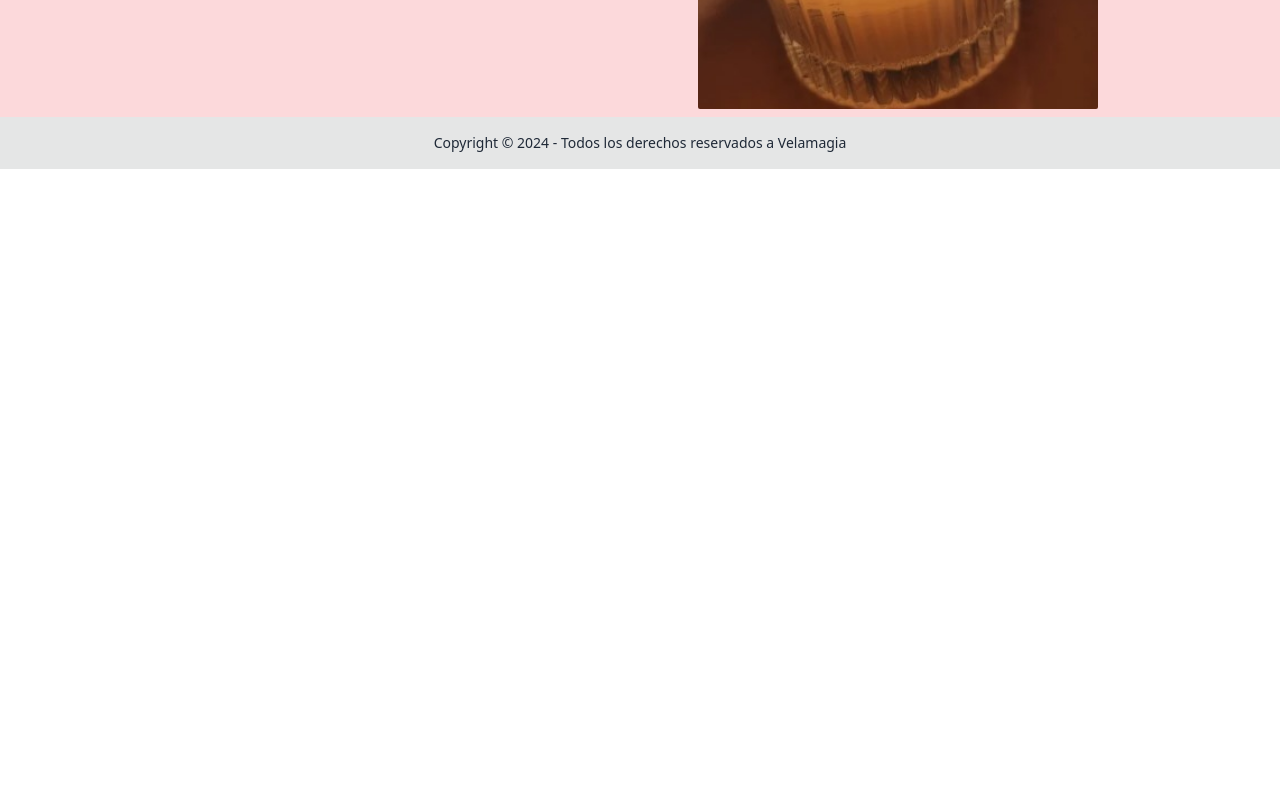
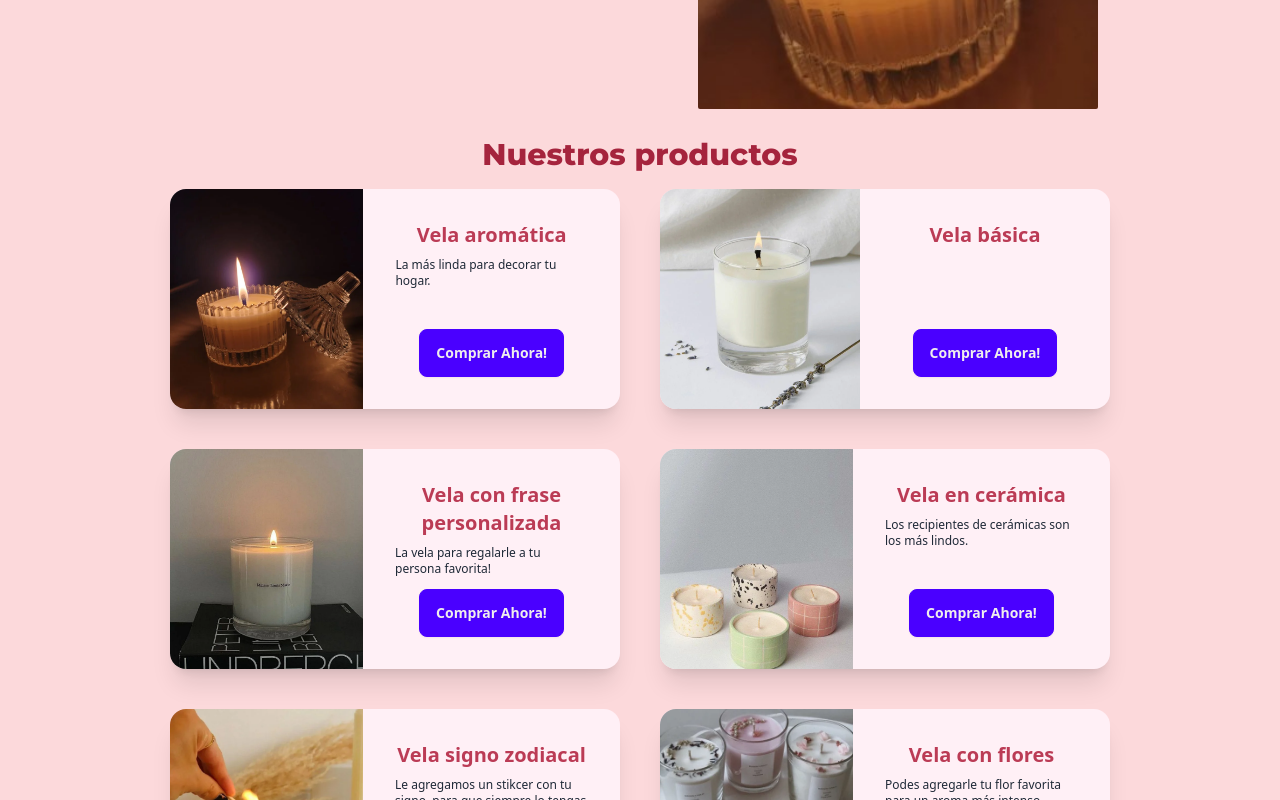
Before and after one commit to UlisesLarrabe/velamagia, a Next.js app: page / in a window 1280 px wide. Shown: the part 1160-1960 px from the top of the page. Before the commit the page ends 1329 px from the top, so only its background shows below. Built offline with nearby package versions, Linux system fonts and the light colour scheme.

Commit message:
Add products section

```diff
--- a/src/app/page.tsx
+++ b/src/app/page.tsx
@@ -1,4 +1,5 @@
 import AboutUs from "@/components/AboutUs";
+import Products from "@/components/Products";
 import Sleeve from "@/components/Sleeve";
 
 export default function Home() {
@@ -6,6 +7,7 @@ export default function Home() {
     <>
       <Sleeve />
       <AboutUs />
+      <Products />
     </>
   );
 }
--- a/src/components/AboutUs.tsx
+++ b/src/components/AboutUs.tsx
@@ -45,17 +45,19 @@ const AboutUs = () => {
 
   return (
     <section
-      className="w-[1024px] flex flex-col gap-4 items-center p-2 bg-[#FCD9DB]"
+      className="lg:w-[1024px] w-full flex flex-col gap-4 items-center p-2 bg-[#FCD9DB]"
       id="about-us"
     >
-      <header>
-        <h2 className={` ${montserrat.className}  text-3xl text-[#A5243D]`}>
+      <header className="flex justify-center items-center">
+        <h2
+          className={` ${montserrat.className} text-xl md:text-3xl text-[#A5243D]`}
+        >
           MISIÓN, VISIÓN Y VALORES
         </h2>
       </header>
-      <main className="flex gap-3 justify-center w-full">
-        <section className="flex flex-col gap-4 w-[50%]">
-          <div className="flex w-[500px] gap-2">
+      <main className="flex md:flex-row flex-col gap-3 items-center md:items-start justify-center w-full">
+        <section className="flex flex-col gap-4 w-full items-center md:items-start md:w-[50%] md:h-auto h-[150px]">
+          <div className="flex justify-center md:justify-normal md:w-[500px] gap-2">
             {info.map((item) => (
               <button
                 onClick={() => setSelectedInfo(item)}
--- /dev/null
+++ b/src/components/Card.tsx
@@ -0,0 +1,39 @@
+import Image, { StaticImageData } from "next/image";
+
+const Card = ({
+  img,
+  title,
+  description,
+}: {
+  img: StaticImageData;
+  title: string;
+  description?: string;
+}) => {
+  return (
+    <article className="card w-[350px] md:h-[420px] lg:h-[220px] lg:w-[450px] lg:card-side bg-[#fff0f6] shadow-xl">
+      <figure className="lg:w-[200px]">
+        <Image
+          src={img}
+          width={350}
+          height={250}
+          className="h-[250px] object-cover"
+          alt={`Imagen de ${title}`}
+        />
+      </figure>
+      <main className="card-body flex items-center justify-between">
+        <section className="flex flex-col items-center gap-2">
+          <h2 className="card-title text-[#bb3b55] md:max-w-[200px] text-center lg:h-auto">
+            {title}
+          </h2>
+          <p className=" text-xs md:max-w-[200px]">{description}</p>
+        </section>
+        <div className="card-actions justify-end">
+          <button className="btn text-[#f0edee] btn-primary">
+            Comprar Ahora!
+          </button>
+        </div>
+      </main>
+    </article>
+  );
+};
+export default Card;
--- a/src/components/Navbar.tsx
+++ b/src/components/Navbar.tsx
@@ -50,7 +50,7 @@ const Navbar = () => {
               </a>
             </li>
             <li>
-              <a className="text-[#37392E]" href="#">
+              <a className="text-[#37392E]" href="#our-products">
                 Productos
               </a>
             </li>
--- /dev/null
+++ b/src/components/Products.tsx
@@ -0,0 +1,48 @@
+import { Montserrat } from "next/font/google";
+import { products } from "@/data/products";
+import { StaticImageData } from "next/image";
+import Card from "./Card";
+
+const montserrat = Montserrat({
+  subsets: ["latin"],
+  weight: ["800"],
+});
+
+interface Product {
+  id: number;
+  title: string;
+  img: StaticImageData;
+  description?: string;
+}
+
+const Products = () => {
+  const allProducts: Product[] = products;
+
+  return (
+    <>
+      <section
+        className="lg:w-[1024px] flex flex-col gap-4 items-center p-2 bg-[#FCD9DB]"
+        id="products"
+      >
+        <h2
+          id="our-products"
+          className={` ${montserrat.className}  text-3xl text-[#A5243D]`}
+        >
+          Nuestros productos
+        </h2>
+        <main className="flex justify-center flex-col md:flex-wrap md:flex-row gap-10">
+          {allProducts.map((product) => (
+            <div key={product.id}>
+              <Card
+                img={product.img}
+                title={product.title}
+                description={product.description}
+              />
+            </div>
+          ))}
+        </main>
+      </section>
+    </>
+  );
+};
+export default Products;
--- a/src/components/Sleeve.tsx
+++ b/src/components/Sleeve.tsx
@@ -1,4 +1,4 @@
-import Sparkle from "@/svg/sparkle";
+import Sparkle from "@/svg/Sparkle";
 import { Montserrat } from "next/font/google";
 
 const montserrat = Montserrat({
@@ -10,7 +10,7 @@ const Sleeve = () => {
     <section className=" h-[95vh] w-screen text-center overflow-hidden z-30 relative flex flex-col items-center justify-center">
       <header className="z-30 relative flex flex-col gap-5 justify-center items-center">
         <h1
-          className={`text-7xl text-[#FFFBFA] brightness-110 ${montserrat.className}`}
+          className={`md:text-7xl text-5xl text-[#FFFBFA] brightness-110 ${montserrat.className}`}
         >
           Velamagia
         </h1>
```
